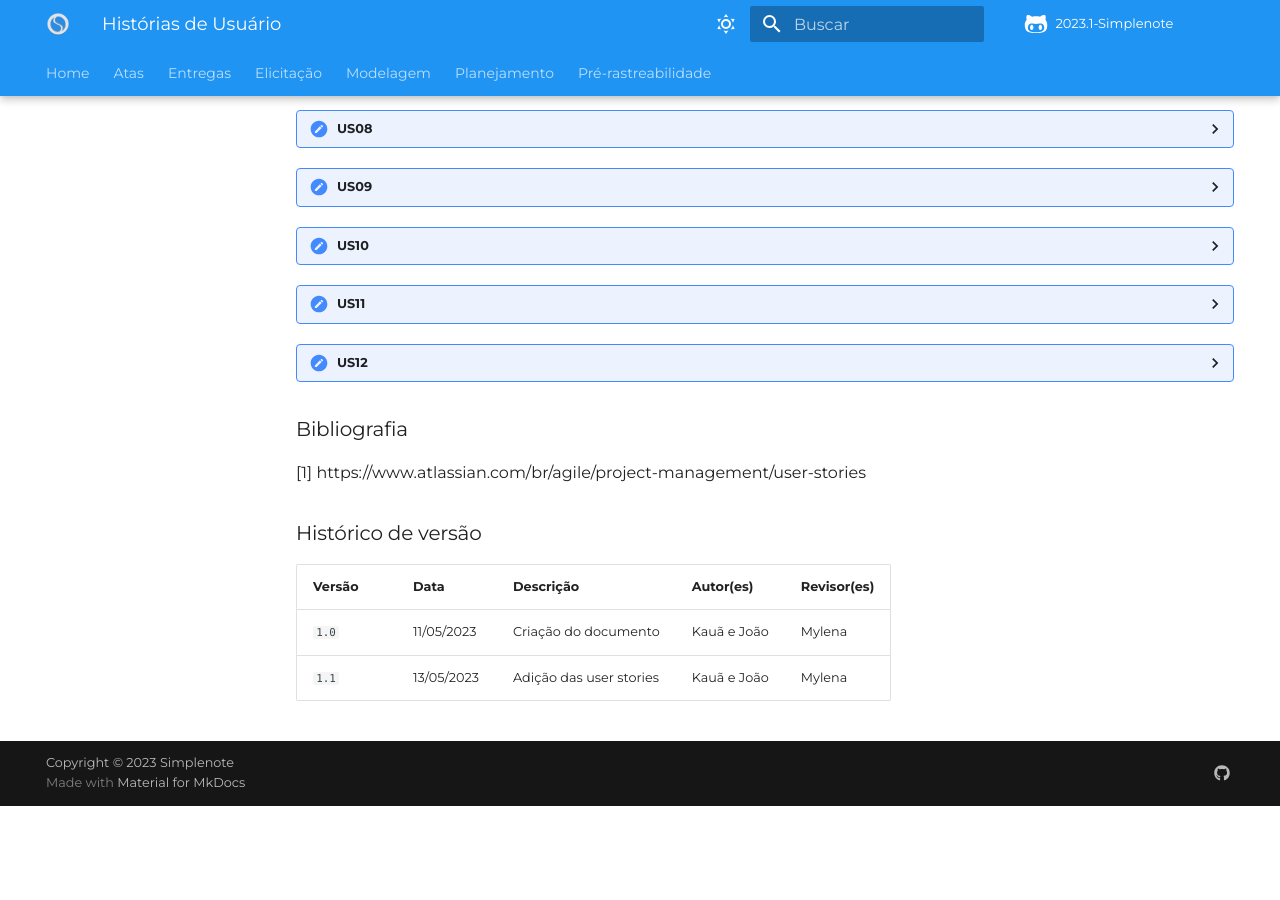
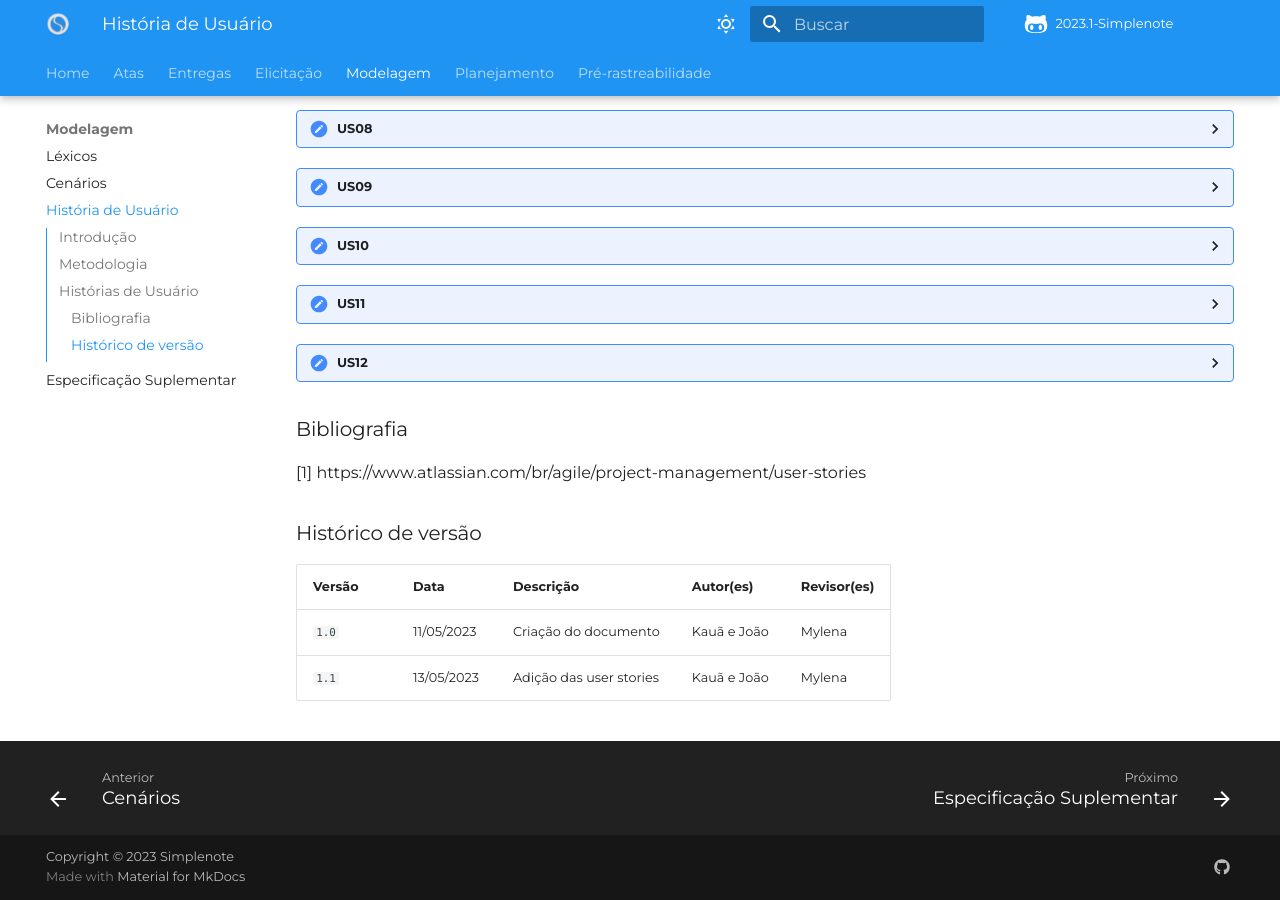
Before and after one commit to Requisitos-de-Software/2023.1-Simplenote, an MkDocs documentation site: the page built from docs/modelagem/User_story.md, in a window 1280 px wide and 900 px high, scrolled down 892 px. Built offline with MkDocs 1.6.1 and Material for MkDocs 9.7.7, drawn with Linux system fonts in a browser that asks for light colours; some web fonts are replaced; comment, search, counter and statistics services are not loaded; before the commit the page ends 1698 px from its top, so only the background shows below that.

Commit message:
Update mkdocs.yml

```diff
--- a/mkdocs.yml
+++ b/mkdocs.yml
@@ -78,6 +78,7 @@ nav:
 - Modelagem:
   - Léxicos: modelagem/lexico.md
   - Cenários: modelagem/cenários.md
+  - História de Usuário: modelagem/User_story.md
   - Especificação Suplementar: modelagem/especificacao_suplementar.md
 
 - Planejamento:
```
